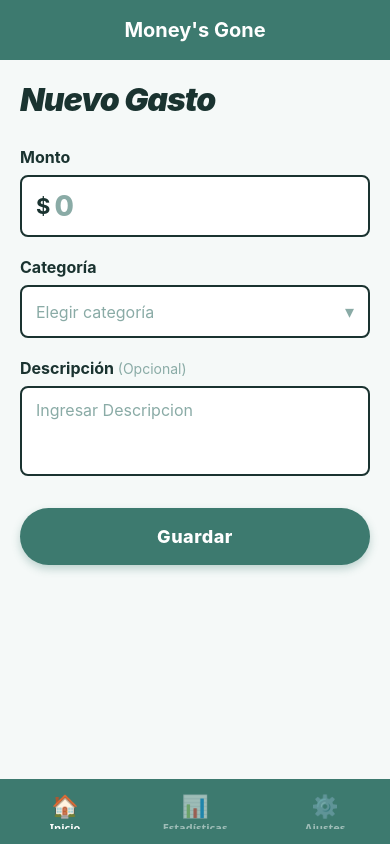
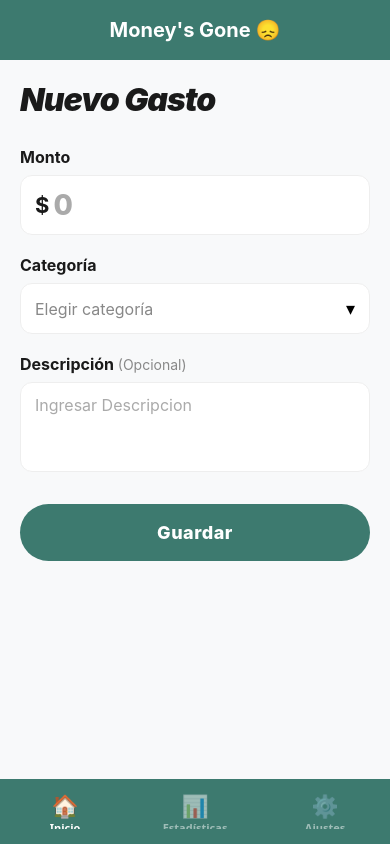
Before and after one commit to BrunoMoreno7/Taller-de-Aplicaciones, a React Native app: screen /NuevoGasto in a window 390 px wide. Built offline with nearby package versions, Linux system fonts and the light colour scheme.

Commit message:
arregla el calculo de los porcentajes y agrega tema dinamico a anadir nuevo gasto

```diff
--- a/src/components/AppHeader.js
+++ b/src/components/AppHeader.js
@@ -8,7 +8,7 @@ export default function AppHeader() {
   return (
     <SafeAreaView style={{ backgroundColor: accentColor }}>
       <View style={[styles.header, { backgroundColor: accentColor }]}>
-        <Text style={styles.title}>Money's Gone</Text>
+        <Text style={styles.title}>Money's Gone 😞</Text>
       </View>
     </SafeAreaView>
   );
--- a/src/screens/EstadisticasScreen.js
+++ b/src/screens/EstadisticasScreen.js
@@ -1,4 +1,4 @@
-import React from 'react';
+import React, { useMemo } from 'react'; // Usamos useMemo para cálculos precisos
 import {
   View,
   Text,
@@ -11,16 +11,23 @@ import { PieChart } from 'react-native-gifted-charts';
 import AppHeader from '../components/AppHeader';
 import { COLORS } from '../constants/theme';
 import { useGastos } from '../hooks/useGastos';
-import { useTheme } from '../context/ThemeContext'; // 1. Importar el hook
+import { useTheme } from '../context/ThemeContext';
 
 export default function EstadisticasScreen() {
   const { porCategoria, totalMes } = useGastos();
-  const { theme, accentColor } = useTheme(); // 2. Obtener tema y color de acento
+  const { theme, accentColor } = useTheme();
 
   const mesActual = new Date().toLocaleString('es-UY', { month: 'long' });
   const categoriaColors = COLORS.categories;
 
-  const chartData = Object.entries(porCategoria)
+  // Calculamos los datos de la gráfica y nos aseguramos de que totalMes sea numérico
+  const { chartData, totalCalculado } = useMemo(() => {
+    const entries = Object.entries(porCategoria);
+
+    // Calculamos un total local para asegurar precisión en los porcentajes
+    const total = entries.reduce((acc, [_, monto]) => acc + monto, 0);
+
+    const data = entries
       .map(([categoria, monto]) => {
         const colorEntry = categoriaColors[categoria] || categoriaColors['Otro'];
         return {
@@ -34,39 +41,32 @@ export default function EstadisticasScreen() {
       })
       .sort((a, b) => b.monto - a.monto);
 
+    return { chartData: data, totalCalculado: total };
+  }, [porCategoria]);
+
   const pieData = chartData.map(({ value, color, text }) => ({ value, color, text }));
 
   const handleExportarPDF = () => {
-    Alert.alert(
-      'Exportar PDF',
-      'Funcionalidad de exportación disponible próximamente.',
-      [{ text: 'OK' }]
-    );
+    Alert.alert('Exportar PDF', 'Funcionalidad próximamente.', [{ text: 'OK' }]);
   };
 
   return (
     <View style={[styles.container, { backgroundColor: theme.colors.background }]}>
       <AppHeader />
 
-      <ScrollView
-        contentContainerStyle={styles.scroll}
-        showsVerticalScrollIndicator={false}
-      >
-        {/* Header de la pantalla */}
+      <ScrollView contentContainerStyle={styles.scroll} showsVerticalScrollIndicator={false}>
         <View style={styles.topRow}>
           <Text style={[styles.pageTitle, { color: theme.colors.text }]}>
             {mesActual.charAt(0).toUpperCase() + mesActual.slice(1)}
           </Text>
           <TouchableOpacity
-            style={[styles.exportBtn, { backgroundColor: accentColor }]} // Color dinámico
+            style={[styles.exportBtn, { backgroundColor: accentColor }]}
             onPress={handleExportarPDF}
-            activeOpacity={0.8}
           >
             <Text style={styles.exportText}>Exportar PDF</Text>
           </TouchableOpacity>
         </View>
 
-        {/* Gráfico */}
         <View style={styles.chartContainer}>
           {pieData.length > 0 ? (
             <PieChart
@@ -75,39 +75,20 @@ export default function EstadisticasScreen() {
               radius={90}
               innerRadius={50}
               showText={false}
+              // CORRECCIÓN MODO OSCURO: El centro del donut ahora usa el fondo de la tarjeta
+              innerCircleColor={theme.colors.background}
               centerLabelComponent={() => (
                 <View style={{ alignItems: 'center' }}>
-                  <Text
-                    style={{
-                      fontSize: 18,
-                      fontWeight: 'bold',
-                      color: theme.colors.text, // Texto dinámico
-                    }}
-                  >
-                    $
-                  </Text>
-                  <Text
-                    style={{
-                      fontSize: 14,
-                      color: theme.dark ? '#AAA' : '#666', // Ajuste según modo
-                    }}
-                  >
-                    {totalMes.toLocaleString('es-UY')}
+                  <Text style={{ fontSize: 20, fontWeight: 'bold', color: theme.colors.text }}>$</Text>
+                  <Text style={{ fontSize: 14, color: theme.dark ? '#AAA' : '#666' }}>
+                    {totalCalculado.toLocaleString('es-UY')}
                   </Text>
                 </View>
               )}
             />
           ) : (
-            <View style={[
-              styles.emptyChart,
-              {
-                backgroundColor: theme.dark ? '#1E1E1E' : '#F0F0F0',
-                borderColor: accentColor + '66'
-              }
-            ]}>
-              <Text style={[styles.emptyText, { color: theme.dark ? '#888' : '#666' }]}>
-                Sin datos este mes
-              </Text>
+            <View style={[styles.emptyChart, { backgroundColor: theme.colors.card, borderColor: accentColor + '66' }]}>
+              <Text style={[styles.emptyText, { color: theme.colors.text }]}>Sin datos</Text>
             </View>
           )}
         </View>
@@ -116,23 +97,18 @@ export default function EstadisticasScreen() {
           {chartData.length === 0 ? (
             <View style={styles.emptyState}>
               <Text style={[styles.emptyTitle, { color: theme.colors.text }]}>Sin estadísticas aún</Text>
-              <Text style={styles.emptySubtitle}>
-                Registrá gastos para ver el desglose por categoría
-              </Text>
             </View>
           ) : (
             chartData.map(({ categoria, monto, color }) => {
-              const porcentaje = ((monto / totalMes) * 100).toFixed(1);
+              // CORRECCIÓN PORCENTAJES: Uso de totalCalculado para evitar errores de división
+              const porcentaje = totalCalculado > 0
+                ? ((monto / totalCalculado) * 100).toFixed(1)
+                : "0.0";
+
               return (
-                <View
-                  key={categoria}
-                  style={[styles.legendItem, { backgroundColor: theme.colors.card }]} // Fondo tarjeta dinámico
-                >
+                <View key={categoria} style={[styles.legendItem, { backgroundColor: theme.colors.card }]}>
                   <View style={[styles.legendDot, { backgroundColor: color }]} />
-                  <Text
-                    style={[styles.legendCategoria, { color: theme.colors.text }]}
-                    numberOfLines={1}
-                  >
+                  <Text style={[styles.legendCategoria, { color: theme.colors.text }]} numberOfLines={1}>
                     {categoria}
                   </Text>
                   <View style={styles.legendRight}>
@@ -147,12 +123,11 @@ export default function EstadisticasScreen() {
           )}
         </View>
 
-        {/* Total */}
         {chartData.length > 0 && (
           <View style={[styles.totalRow, { borderTopColor: theme.colors.border }]}>
             <Text style={styles.totalLabel}>Total del mes</Text>
             <Text style={[styles.totalMonto, { color: theme.colors.text }]}>
-              ${totalMes.toLocaleString('es-UY')}
+              ${totalCalculado.toLocaleString('es-UY')}
             </Text>
           </View>
         )}
@@ -162,119 +137,26 @@ export default function EstadisticasScreen() {
 }
 
 const styles = StyleSheet.create({
-  container: {
-    flex: 1,
-  },
-  scroll: {
-    padding: 20,
-    paddingBottom: 60,
-  },
-  topRow: {
-    flexDirection: 'row',
-    alignItems: 'center',
-    justifyContent: 'space-between',
-    marginBottom: 20,
-  },
-  pageTitle: {
-    fontSize: 20,
-    fontWeight: '800',
-  },
-  exportBtn: {
-    paddingHorizontal: 14,
-    paddingVertical: 8,
-    borderRadius: 20,
-  },
-  exportText: {
-    color: 'white',
-    fontSize: 13,
-    fontWeight: '700',
-  },
-  chartContainer: {
-    alignItems: 'center',
-    marginVertical: 8,
-  },
-  emptyChart: {
-    width: 200,
-    height: 200,
-    borderRadius: 100,
-    alignItems: 'center',
-    justifyContent: 'center',
-    borderWidth: 2,
-    borderStyle: 'dashed',
-  },
-  emptyText: {
-    fontSize: 14,
-    fontWeight: '500',
-  },
-  legendContainer: {
-    marginTop: 16,
-  },
-  legendItem: {
-    flexDirection: 'row',
-    alignItems: 'center',
-    paddingVertical: 12,
-    paddingHorizontal: 16,
-    borderRadius: 12,
-    marginBottom: 8,
-    elevation: 1,
-    shadowColor: '#000',
-    shadowOffset: { width: 0, height: 1 },
-    shadowOpacity: 0.06,
-    shadowRadius: 2,
-  },
-  legendDot: {
-    width: 14,
-    height: 14,
-    borderRadius: 7,
-    marginRight: 10,
-  },
-  legendCategoria: {
-    flex: 1,
-    fontSize: 15,
-    fontWeight: '700',
-  },
-  legendRight: {
-    alignItems: 'flex-end',
-  },
-  legendPorcentaje: {
-    fontSize: 11,
-    color: '#888',
-    fontWeight: '500',
-  },
-  legendMonto: {
-    fontSize: 16,
-    fontWeight: '800',
-  },
-  totalRow: {
-    flexDirection: 'row',
-    justifyContent: 'space-between',
-    alignItems: 'center',
-    marginTop: 16,
-    paddingTop: 16,
-    borderTopWidth: 1,
-  },
-  totalLabel: {
-    fontSize: 16,
-    fontWeight: '600',
-    color: '#888',
-  },
-  totalMonto: {
-    fontSize: 24,
-    fontWeight: '900',
-    letterSpacing: -0.5,
-  },
-  emptyState: {
-    alignItems: 'center',
-    paddingVertical: 30,
-  },
-  emptyTitle: {
-    fontSize: 17,
-    fontWeight: '700',
-    marginBottom: 6,
-  },
-  emptySubtitle: {
-    fontSize: 14,
-    color: '#888',
-    textAlign: 'center',
-  },
+  container: { flex: 1 },
+  scroll: { padding: 20, paddingBottom: 60 },
+  topRow: { flexDirection: 'row', alignItems: 'center', justifyContent: 'space-between', marginBottom: 20 },
+  pageTitle: { fontSize: 20, fontWeight: '800' },
+  exportBtn: { paddingHorizontal: 14, paddingVertical: 8, borderRadius: 20 },
+  exportText: { color: 'white', fontSize: 13, fontWeight: '700' },
+  chartContainer: { alignItems: 'center', marginVertical: 8 },
+  emptyChart: { width: 200, height: 200, borderRadius: 100, alignItems: 'center', justifyContent: 'center', borderWidth: 2, borderStyle: 'dashed' },
+  emptyText: { fontSize: 14, fontWeight: '500' },
+  legendContainer: { marginTop: 16 },
+  legendItem: { flexDirection: 'row', alignItems: 'center', paddingVertical: 12, paddingHorizontal: 16, borderRadius: 12, marginBottom: 8, elevation: 1 },
+  legendDot: { width: 14, height: 14, borderRadius: 7, marginRight: 10 },
+  legendCategoria: { flex: 1, fontSize: 15, fontWeight: '700' },
+  legendRight: { alignItems: 'flex-end' },
+  legendPorcentaje: { fontSize: 11, color: '#888', fontWeight: '500' },
+  legendMonto: { fontSize: 16, fontWeight: '800' },
+  totalRow: { flexDirection: 'row', justifyContent: 'space-between', alignItems: 'center', marginTop: 16, paddingTop: 16, borderTopWidth: 1 },
+  totalLabel: { fontSize: 16, fontWeight: '600', color: '#888' },
+  totalMonto: { fontSize: 24, fontWeight: '900', letterSpacing: -0.5 },
+  emptyState: { alignItems: 'center', paddingVertical: 30 },
+  emptyTitle: { fontSize: 17, fontWeight: '700', marginBottom: 6 },
+  emptySubtitle: { fontSize: 14, color: '#888', textAlign: 'center' },
 });
--- a/src/screens/NuevoGastoScreen.js
+++ b/src/screens/NuevoGastoScreen.js
@@ -16,6 +16,7 @@ import {
 import AppHeader from '../components/AppHeader';
 import { COLORS, CATEGORY_LIST } from '../constants/theme';
 import { useGastos } from '../hooks/useGastos';
+import { useTheme } from '../context/ThemeContext'; // 1. Importar el hook
 
 export default function NuevoGastoScreen({ navigation }) {
   const [monto, setMonto] = useState('');
@@ -25,9 +26,9 @@ export default function NuevoGastoScreen({ navigation }) {
   const [guardando, setGuardando] = useState(false);
 
   const { agregarGasto } = useGastos();
+  const { theme, accentColor } = useTheme(); // 2. Obtener tema y color de acento
 
   const handleGuardar = async () => {
-    // Validaciones
     if (!monto.trim()) {
       Alert.alert('Campo requerido', 'Ingresá el monto del gasto.');
       return;
@@ -57,9 +58,16 @@ export default function NuevoGastoScreen({ navigation }) {
     ? COLORS.categories[categoria] || COLORS.categories['Otro']
     : null;
 
+  // Estilo dinámico para los inputs basado en el tema
+  const inputThemeStyle = {
+    backgroundColor: theme.colors.card,
+    borderColor: theme.dark ? '#333' : '#EEE',
+    color: theme.colors.text
+  };
+
   return (
     <KeyboardAvoidingView
-      style={styles.container}
+      style={[styles.container, { backgroundColor: theme.colors.background }]}
       behavior={Platform.OS === 'ios' ? 'padding' : 'height'}
     >
       <AppHeader />
@@ -69,17 +77,17 @@ export default function NuevoGastoScreen({ navigation }) {
         keyboardShouldPersistTaps="handled"
         showsVerticalScrollIndicator={false}
       >
-        <Text style={styles.pageTitle}>Nuevo Gasto</Text>
+        <Text style={[styles.pageTitle, { color: theme.colors.text }]}>Nuevo Gasto</Text>
 
         {/* MONTO */}
         <View style={styles.fieldGroup}>
-          <Text style={styles.label}>Monto</Text>
-          <View style={styles.inputWrapper}>
-            <Text style={styles.currencySymbol}>$</Text>
+          <Text style={[styles.label, { color: theme.colors.text }]}>Monto</Text>
+          <View style={[styles.inputWrapper, inputThemeStyle]}>
+            <Text style={[styles.currencySymbol, { color: theme.colors.text }]}>$</Text>
             <TextInput
-              style={styles.montoInput}
+              style={[styles.montoInput, { color: theme.colors.text }]}
               placeholder="0"
-              placeholderTextColor={COLORS.textMuted}
+              placeholderTextColor={theme.dark ? '#666' : '#AAA'}
               value={monto}
               onChangeText={setMonto}
               keyboardType="numeric"
@@ -90,11 +98,12 @@ export default function NuevoGastoScreen({ navigation }) {
 
         {/* CATEGORÍA */}
         <View style={styles.fieldGroup}>
-          <Text style={styles.label}>Categoría</Text>
+          <Text style={[styles.label, { color: theme.colors.text }]}>Categoría</Text>
           <TouchableOpacity
             style={[
               styles.selectButton,
-              coloresCategoria && { backgroundColor: coloresCategoria.bg },
+              inputThemeStyle,
+              coloresCategoria && { backgroundColor: coloresCategoria.bg, borderColor: coloresCategoria.bg },
             ]}
             onPress={() => setModalVisible(true)}
             activeOpacity={0.8}
@@ -102,6 +111,7 @@ export default function NuevoGastoScreen({ navigation }) {
             <Text
               style={[
                 styles.selectText,
+                { color: theme.dark ? '#AAA' : '#888' },
                 coloresCategoria && { color: coloresCategoria.text, fontWeight: '700' },
               ]}
             >
@@ -115,14 +125,14 @@ export default function NuevoGastoScreen({ navigation }) {
 
         {/* DESCRIPCIÓN */}
         <View style={styles.fieldGroup}>
-          <Text style={styles.label}>
+          <Text style={[styles.label, { color: theme.colors.text }]}>
             Descripción{' '}
             <Text style={styles.opcional}>(Opcional)</Text>
           </Text>
           <TextInput
-            style={[styles.inputBase, styles.textArea]}
+            style={[styles.inputBase, inputThemeStyle, styles.textArea]}
             placeholder="Ingresar Descripcion"
-            placeholderTextColor={COLORS.textMuted}
+            placeholderTextColor={theme.dark ? '#666' : '#AAA'}
             value={descripcion}
             onChangeText={setDescripcion}
             multiline
@@ -133,13 +143,17 @@ export default function NuevoGastoScreen({ navigation }) {
 
         {/* BOTÓN GUARDAR */}
         <TouchableOpacity
-          style={[styles.guardarBtn, guardando && styles.guardarBtnDisabled]}
+          style={[
+            styles.guardarBtn,
+            { backgroundColor: accentColor, shadowColor: accentColor }, // Color dinámico
+            guardando && styles.guardarBtnDisabled
+          ]}
           onPress={handleGuardar}
           activeOpacity={0.85}
           disabled={guardando}
         >
           {guardando ? (
-            <ActivityIndicator color={COLORS.white} />
+            <ActivityIndicator color="#FFF" />
           ) : (
             <Text style={styles.guardarText}>Guardar</Text>
           )}
@@ -158,9 +172,9 @@ export default function NuevoGastoScreen({ navigation }) {
           activeOpacity={1}
           onPress={() => setModalVisible(false)}
         >
-          <View style={styles.modalSheet}>
+          <View style={[styles.modalSheet, { backgroundColor: theme.colors.card }]}>
             <View style={styles.modalHandle} />
-            <Text style={styles.modalTitle}>Elegir categoría</Text>
+            <Text style={[styles.modalTitle, { color: theme.colors.text }]}>Elegir categoría</Text>
             <FlatList
               data={CATEGORY_LIST}
               keyExtractor={(item) => item}
@@ -172,7 +186,7 @@ export default function NuevoGastoScreen({ navigation }) {
                     style={[
                       styles.categoriaOption,
                       { backgroundColor: col.bg },
-                      seleccionada && styles.categoriaSeleccionada,
+                      seleccionada && { borderWidth: 2, borderColor: theme.colors.text },
                     ]}
                     onPress={() => {
                       setCategoria(item);
@@ -201,7 +215,6 @@ export default function NuevoGastoScreen({ navigation }) {
 const styles = StyleSheet.create({
   container: {
     flex: 1,
-    backgroundColor: COLORS.background,
   },
   scroll: {
     padding: 20,
@@ -211,7 +224,6 @@ const styles = StyleSheet.create({
     fontSize: 32,
     fontWeight: '900',
     fontStyle: 'italic',
-    color: COLORS.text,
     marginBottom: 28,
     letterSpacing: -1,
   },
@@ -221,99 +233,82 @@ const styles = StyleSheet.create({
   label: {
     fontSize: 16,
     fontWeight: '700',
-    color: COLORS.text,
     marginBottom: 8,
   },
   opcional: {
     fontWeight: '400',
-    color: COLORS.textMuted,
+    color: '#888',
     fontSize: 14,
   },
   inputBase: {
-    borderWidth: 2,
-    borderColor: COLORS.border,
-    borderRadius: 8,
+    borderWidth: 1.5,
+    borderRadius: 12,
     paddingHorizontal: 14,
     paddingVertical: 12,
     fontSize: 16,
-    color: COLORS.text,
-    backgroundColor: COLORS.white,
   },
   inputWrapper: {
     flexDirection: 'row',
     alignItems: 'center',
-    borderWidth: 2,
-    borderColor: COLORS.border,
-    borderRadius: 8,
-    backgroundColor: COLORS.white,
+    borderWidth: 1.5,
+    borderRadius: 12,
     paddingHorizontal: 14,
   },
   currencySymbol: {
     fontSize: 22,
     fontWeight: '700',
-    color: COLORS.text,
     marginRight: 4,
   },
   montoInput: {
     flex: 1,
     fontSize: 28,
     fontWeight: '800',
-    color: COLORS.text,
     paddingVertical: 12,
   },
   selectButton: {
-    borderWidth: 2,
-    borderColor: COLORS.border,
-    borderRadius: 8,
+    borderWidth: 1.5,
+    borderRadius: 12,
     paddingHorizontal: 14,
     paddingVertical: 14,
-    backgroundColor: COLORS.white,
     flexDirection: 'row',
     alignItems: 'center',
     justifyContent: 'space-between',
   },
   selectText: {
     fontSize: 16,
-    color: COLORS.textMuted,
   },
   chevron: {
     fontSize: 18,
-    color: COLORS.textMuted,
   },
   textArea: {
     height: 90,
     paddingTop: 12,
   },
   guardarBtn: {
-    backgroundColor: COLORS.primary,
     borderRadius: 50,
     paddingVertical: 18,
     alignItems: 'center',
     marginTop: 12,
     elevation: 3,
-    shadowColor: COLORS.primary,
     shadowOffset: { width: 0, height: 4 },
     shadowOpacity: 0.3,
     shadowRadius: 8,
   },
   guardarBtnDisabled: {
-    opacity: 0.7,
+    opacity: 0.5,
   },
   guardarText: {
-    color: COLORS.white,
+    color: '#FFFFFF',
     fontSize: 18,
     fontWeight: '800',
     letterSpacing: 0.5,
   },
-
-  // Modal
   modalOverlay: {
     flex: 1,
-    backgroundColor: 'rgba(0,0,0,0.4)',
+    backgroundColor: 'rgba(0,0,0,0.6)',
     justifyContent: 'flex-end',
   },
   modalSheet: {
-    backgroundColor: COLORS.white,
     borderTopLeftRadius: 24,
     borderTopRightRadius: 24,
     padding: 20,
@@ -323,7 +318,7 @@ const styles = StyleSheet.create({
   modalHandle: {
     width: 40,
     height: 4,
-    backgroundColor: COLORS.textMuted,
+    backgroundColor: '#888',
     borderRadius: 2,
     alignSelf: 'center',
     marginBottom: 16,
@@ -331,7 +326,6 @@ const styles = StyleSheet.create({
   modalTitle: {
     fontSize: 18,
     fontWeight: '800',
-    color: COLORS.text,
     marginBottom: 14,
     textAlign: 'center',
   },
@@ -344,10 +338,6 @@ const styles = StyleSheet.create({
     alignItems: 'center',
     justifyContent: 'space-between',
   },
-  categoriaSeleccionada: {
-    borderWidth: 2,
-    borderColor: COLORS.text,
-  },
   categoriaOptionText: {
     fontSize: 16,
     fontWeight: '700',
```
Lines whose indentation alone changed are shown as unchanged.
